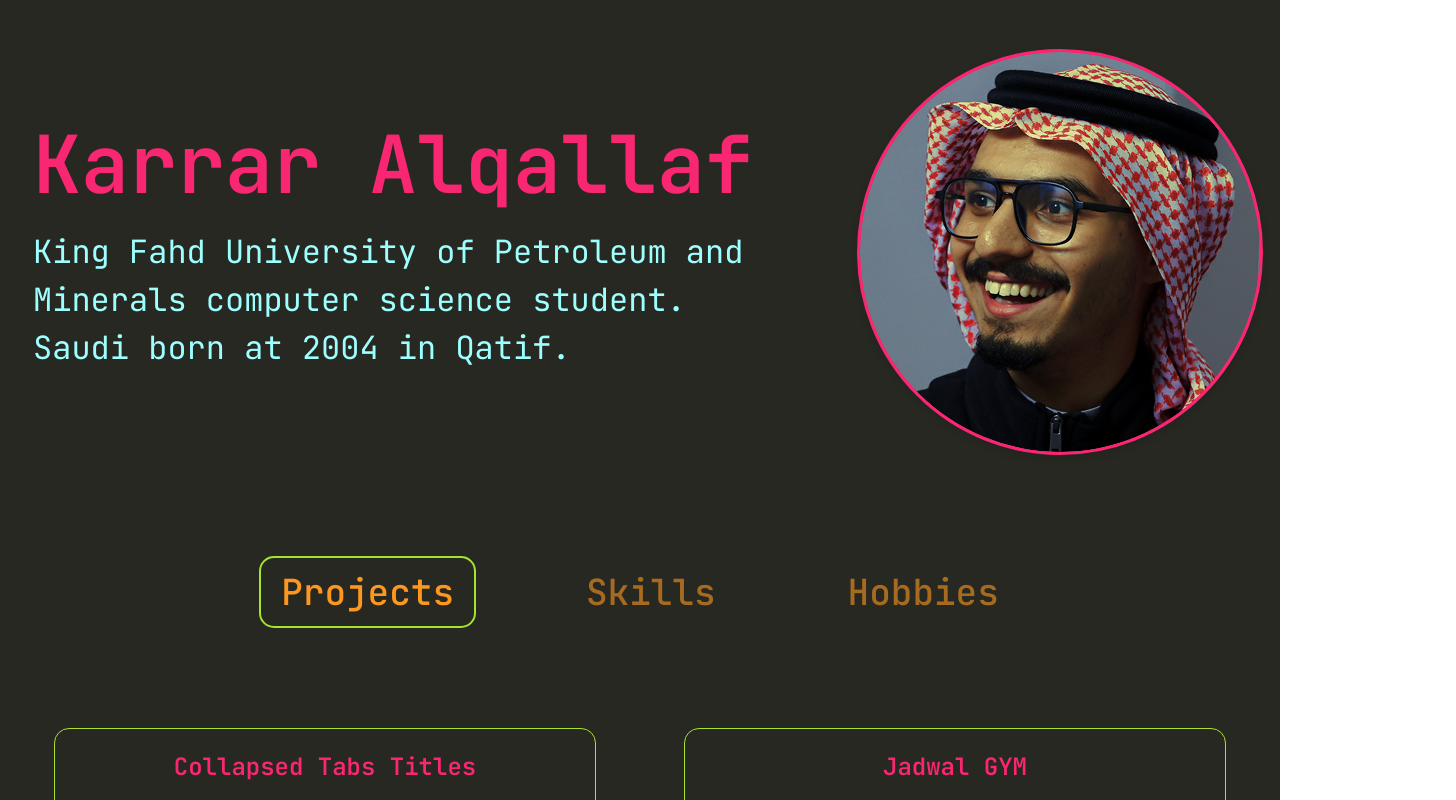
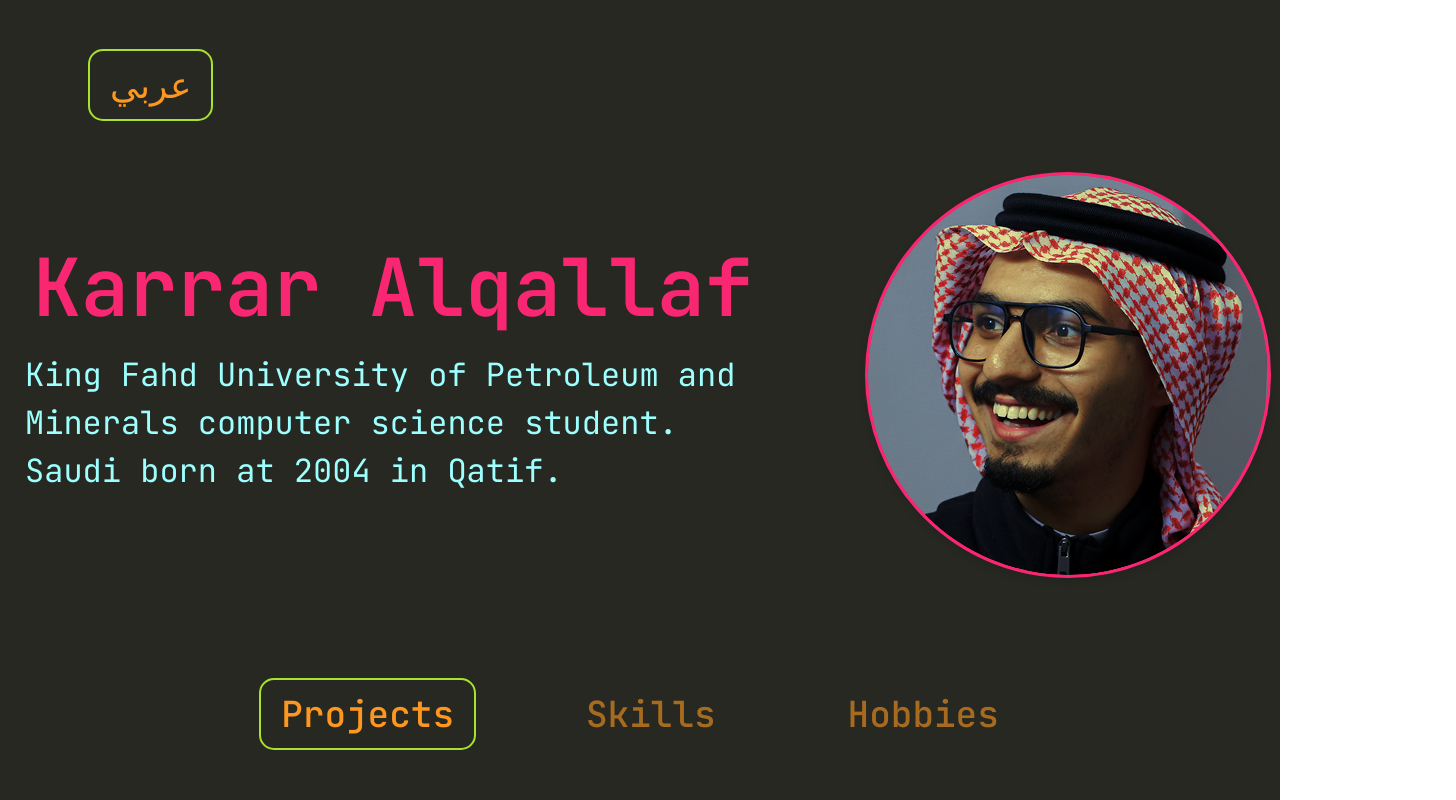
Before and after one commit to KarrarAlqallaf/assignment-2, a React (Vite) app in the folder personalWebsite/: page / in a window 1280 px wide. Shown: the top 800 px of the page, 1456 px wide, since content can reach past the window. Built offline with nearby package versions, Linux system fonts and the light colour scheme.

Commit message:
v1 of languange button configurations... right now changing the language from english to arabic is working fine but with some bugs i'll fix soon, the code has been with the assitent of AI agents but with manual tweek here an there

```diff
--- a/personalWebsite/src/App.css
+++ b/personalWebsite/src/App.css
@@ -64,12 +64,12 @@
   border: transparent;
 }
 
-.infoBTNs.active:hover{
+/* .infoBTNs.active:hover{
   color: rgba(253, 151, 31, 1);
   border: 2px solid #A6E22E;
   background-color: transparent;
   transform: none;
-}
+} */
 .infoBTNs.active{
   border: 2px solid #A6E22E;
   border-radius: 15px;
@@ -113,6 +113,24 @@ textarea{
     resize: vertical;
     box-sizing: border-box;
 }
+.header-description{
+  max-width: 736px;
+}
+.languageBTN{
+  font-family: 'JetBrains Mono', 'Courier New', monospace;
+  font-size: 36px;
+  background-color: transparent;
+  padding: 10px 20px;
+  border-radius: 15px;
+  transition: color 0.3s ease, border-color 0.3s ease;
+  border: 2px solid #A6E22E;
+  color: rgba(253, 151, 31, 1);
+  /* position: fixed; */
+  top: 20px;
+  left: 20px;
+  z-index: 1000;
+}
+
 
 /* Mobile Responsive Styles */
 @media (max-width: 768px) {
@@ -206,6 +224,14 @@ textarea{
   #root {
     padding: 10px !important;
   }
+
+  /* Language button mobile adjustments */
+  .languageBTN {
+    font-size: 24px !important;
+    padding: 8px 16px !important;
+    top: 10px !important;
+    left: 10px !important;
+  }
 }
 
 @media (max-width: 480px) {
@@ -244,4 +270,7 @@ textarea{
   textarea {
     height: 80px !important;
   }
+
+
+
 }
--- a/personalWebsite/src/App.jsx
+++ b/personalWebsite/src/App.jsx
@@ -7,26 +7,62 @@ import Column from './Column'
 import './App.css'
 import ProjectContainer from './projContainer'
 
-
-
-
 const App = () => {
   const [activeTab, setActiveTab] = useState('projects')
+  const [language, setLanguage] = useState('Eng') // 'Eng' or 'Arb'
 
   const handleTabClick = (tab) => {
     setActiveTab(tab)
   }
 
+  const toggleLanguage = () => {
+    setLanguage(prevLanguage => (prevLanguage === 'Eng' ? 'Arb' : 'Eng'));
+  };
+
+  // Helper object for simple content translation
+  const text = {
+    headerTitle: language === 'Eng' ? 'Karrar Alqallaf' : 'كرار القلاف',
+    headerDescription: language === 'Eng'
+      ? 'King Fahd University of Petroleum and Minerals computer science student. Saudi born at 2004 in Qatif.'
+      : 'طالب علوم حاسب بجامعة الملك فهد للبترول والمعادن. سعودي مواليد 2004 في القطيف.',
+    projectsTab: language === 'Eng' ? 'Projects' : 'المشاريع',
+    skillsTab: language === 'Eng' ? 'Skills' : 'المهارات',
+    hobbiesTab: language === 'Eng' ? 'Hobbies' : 'الهوايات',
+    skillsContent: language === 'Eng' ? 'Figma, Python, Java, React & more' : 'فيجما، بايثون، جافا، رياكت والمزيد',
+    hobbiesContent: language === 'Eng' ? 'Motor Sport, Gaming & Fitness' : ' السيارات، الألعاب الرقمية و كمال الأجسام',
+    contactTitle: language === 'Eng' ? 'Contact Me' : 'تواصل معي',
+    namePlaceholder: language === 'Eng' ? 'Your Name' : 'اسمك',
+    emailPlaceholder: language === 'Eng' ? 'Your Email' : 'بريدك الإلكتروني',
+    messagePlaceholder: language === 'Eng' ? 'your message' : 'رسالتك',
+    submitButton: language === 'Eng' ? 'Submit' : 'إرسال',
+  }
+
   return (
-    <div>
+    // Set text direction based on language
+    <div dir={language === 'Arb' ? 'rtl' : 'ltr'}>
+
       {/* header section */}
+      <Row justify="flex-start" padding="50px 88px 0px 88px" dir="ltr">
+      <button
+        className={`languageBTN ${language === 'Eng' ? 'EngActive' : 'ArbActive'}`}
+        onClick={toggleLanguage}
+      >
+        {/* Button displays the language it switches *to* */}
+        {language === 'Eng' ? 'عربي' : 'Engl'}
+      </button>
+      </Row>
+
+
+      {/* --- Header Content Translation --- */}
       <Row>
         <Column>
-          <h1 className='header-title'>Karrar Alqallaf</h1>
+          <h1 className='header-title'>
+            {text.headerTitle}
+          </h1>
           <p className='header-description'>
-              King Fahd University of Petroleum and<br/>
-              Minerals computer science student.<br/>
-              Saudi born at 2004 in Qatif.
+            {/* Split the Arabic description into lines if necessary,
+                but using a single variable is cleaner */}
+            {text.headerDescription}
           </p>
         </Column>
         <Circle
@@ -35,38 +71,41 @@ const App = () => {
         />
       </Row>
 
-      {/* info section */}
+      {/* info section (Tabs) */}
       <Row>
+        {/* --- Tabs Translation --- */}
         <button
           className={`infoBTNs ${activeTab === 'projects' ? 'active' : ''}`}
           onClick={() => handleTabClick('projects')}
         >
-          Projects
+          {text.projectsTab}
         </button>
         <button
           className={`infoBTNs ${activeTab === 'skills' ? 'active' : ''}`}
           onClick={() => handleTabClick('skills')}
         >
-          Skills
+          {text.skillsTab}
         </button>
         <button
           className={`infoBTNs ${activeTab === 'hobbies' ? 'active' : ''}`}
           onClick={() => handleTabClick('hobbies')}
         >
-          Hobbies
+          {text.hobbiesTab}
         </button>
       </Row>
 
       {/* Content sections - only show active tab */}
+      {/* (ProjectContainer titles should be updated inside ProjectContainer component
+          if it needs to be multilingual) */}
       {activeTab === 'projects' && (
         <Row>
           <ProjectContainer
-            title="Collapsed Tabs Titles"
+            title="Collapsed Tabs Titles" // Assuming titles are static/English
             imageSrc="/src/assets/Images/project1 img.png"
             url="https://github.com/KarrarAlqallaf/Collapsed-Tabs-Titles-ZenMod"
           />
           <ProjectContainer
-            title="Jadwal GYM"
+            title="Jadwal GYM" // Assuming titles are static/English
             imageSrc="/src/assets/Images/Jadwal Page Karrar.png"
             url="https://www.figma.com/design/kcLsyUcdHoMwOS8iJ0dojI/SWE-web-project?node-id=0-1&t=65LVjJyRnZVvPRfZ-1"
           />
@@ -75,38 +114,40 @@ const App = () => {
 
       {activeTab === 'skills' && (
         <Row>
-          <p className='shP'>Figma, Python, Java, React & more</p>
+          {/* --- Skills Content Translation --- */}
+          <p className='shP'>{text.skillsContent}</p>
         </Row>
       )}
 
       {activeTab === 'hobbies' && (
         <Row>
-          <p className='shP'>Motor Sport, Gaming & Fitness</p>
+          {/* --- Hobbies Content Translation --- */}
+          <p className='shP'>{text.hobbiesContent}</p>
         </Row>
       )}
 
       {/* contact me section */}
-      <Row   padding = "15px 0" align="flex-end" gap='25px'>
-        <h2 className = 'contact'>Contact Me</h2>
+      <Row padding = "15px 0" align="flex-end" gap='25px'>
+        {/* --- Contact Title Translation --- */}
+        <h2 className = 'contact'>{text.contactTitle}</h2>
         <p className='email'>s202267840@kfupm.edu.sa</p>
       </Row>
       <Row gap='25px' padding = "15px 0">
-         <textarea placeholder="Your Name" id="name">
-         </textarea>
-         <textarea placeholder="Your Email" id="email">
-         </textarea>
+        {/* --- Contact Form Placeholder Translation --- */}
+        <textarea placeholder={text.namePlaceholder} id="name"></textarea>
+        <textarea placeholder={text.emailPlaceholder} id="email"></textarea>
       </Row>
       <Row padding = "15px 0">
-          <textarea placeholder='your message' id="message" style={{width: "941px", height: "268px"}}></textarea>
+        <textarea
+          placeholder={text.messagePlaceholder}
+          id="message"
+          style={{width: "941px", height: "268px"}}
+        ></textarea>
       </Row>
-        <button className='infoBTNs'>Submit</button>
-
+      <button className='infoBTNs'>{text.submitButton}</button>
 
     </div>
-
   )
 }
 
-
-
 export default App
--- a/personalWebsite/src/Column.jsx
+++ b/personalWebsite/src/Column.jsx
@@ -10,7 +10,8 @@ const Column = ({
   padding = "16px",
   backgroundColor = "transparent",
   borderRadius = "8px",
-  className = ""
+  className = "",
+  ...props
 }) => {
   return (
     <div
--- a/personalWebsite/src/Row.jsx
+++ b/personalWebsite/src/Row.jsx
@@ -8,7 +8,8 @@ const Row = ({
   wrap = false,
   padding = "50px 0",
   backgroundColor = "transparent",
-  className = ""
+  className = "",
+  ...props
 }) => {
   return (
     <div
@@ -21,6 +22,7 @@ const Row = ({
         padding,
         backgroundColor,
       }}
+      {...props}
     >
       {children}
     </div>
```
Lines whose indentation alone changed are shown as unchanged.
